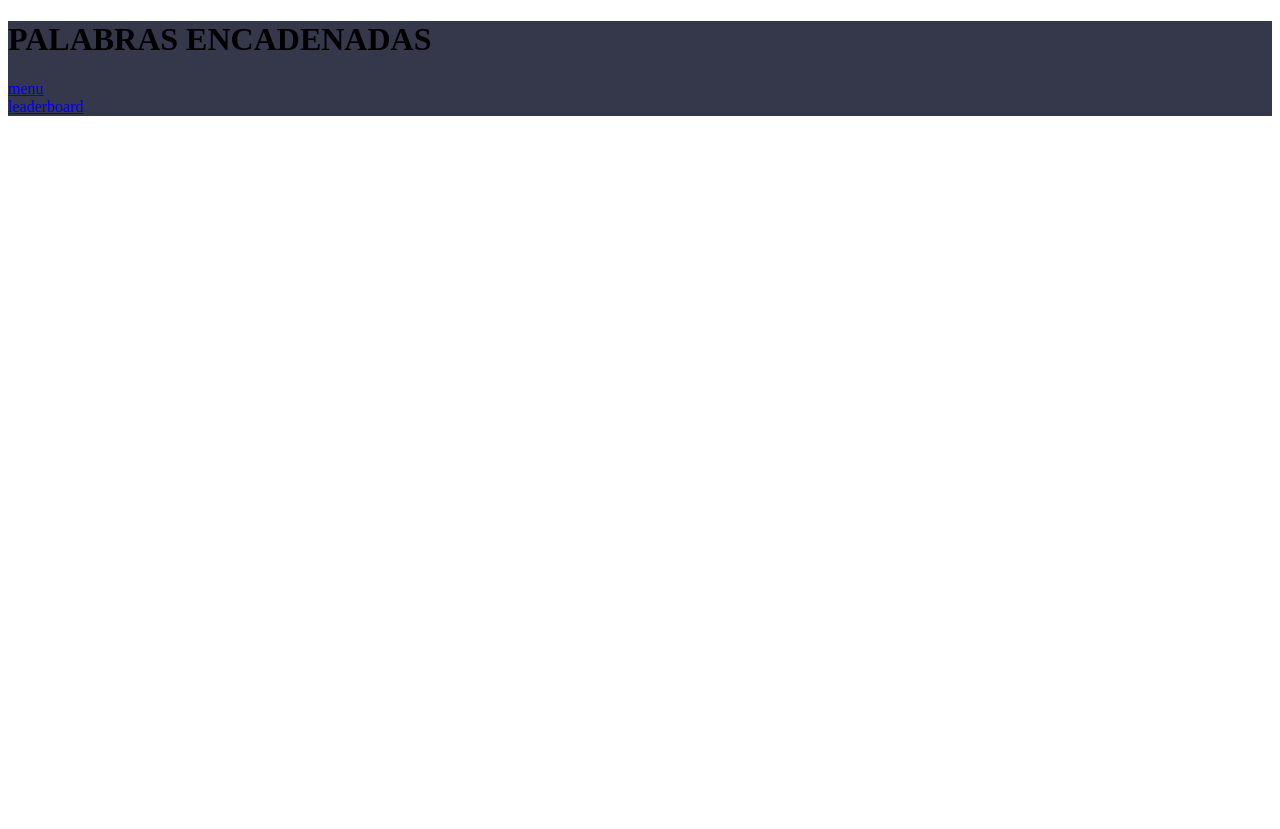
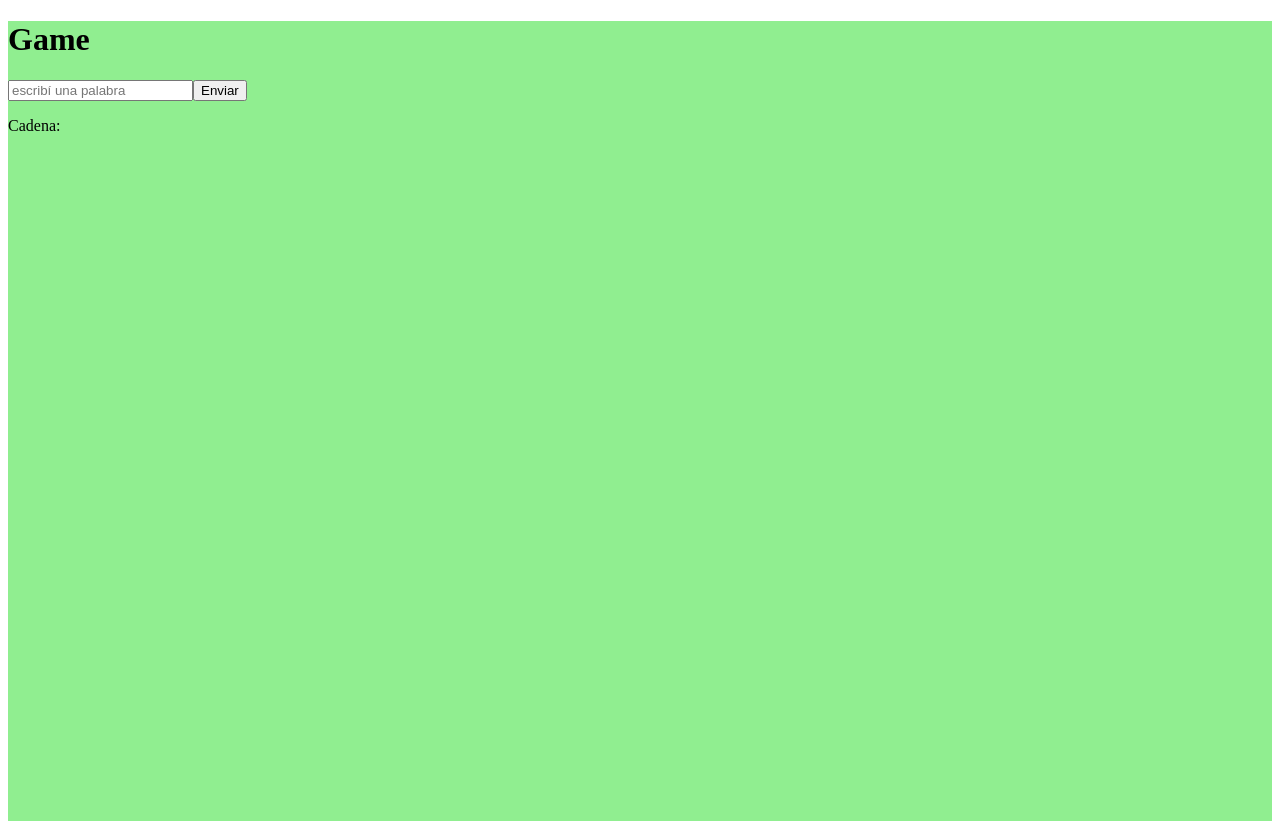
Before and after one commit to Aisha-Cassano/unq-ui-aisha-cassano-trabajo-final, a React (Vite) app in the folder Palabras-Encadenadas/: page /game in a window 1280 px wide. Before the commit the page ends 800 px from the top, so only its background shows below. Built offline with nearby package versions, Linux system fonts and the light colour scheme.

Commit message:
logica de encadenamiento

```diff
--- a/Palabras-Encadenadas/src/pages/Game.jsx
+++ b/Palabras-Encadenadas/src/pages/Game.jsx
@@ -1,12 +1,56 @@
-import { Link } from 'react-router-dom';
+import { useState } from "react";
+import { validateWord } from "../services/apiWord";
 
 function Game() {
+    const [word, setWord] = useState("");
+    const [wordChain, setWordChain] = useState([]);
+    const [msg, setMsg] = useState(null);
+
+    const handleSubmit = async () => {
+        const trimmedWord = word.trim().toLocaleUpperCase();
+
+        if (trimmedWord === "") return;
+
+        try {
+            const exists = await validateWord(trimmedWord);
+
+            if (!exists) {
+                setMsg("Palabra inexistente");
+                return;
+            }
+
+            if (wordChain.length > 0) {     // 0 = []
+                const lastWord = wordChain[wordChain.length - 1];    //ultima palabra de la cadena
+                const lastLetter = lastWord[lastWord.length - 1];    //ultima letra de la ultima palabra
+                const firstLetter = trimmedWord[0];           //primera letra de la nueva palabra
+
+                if (firstLetter !== lastLetter) {
+                    setMsg(`Debe empezar con "${lastLetter}` );
+                    return
+                }
+            }
+
+            setWordChain([...wordChain, trimmedWord])       //agrego a la cadena la nueva palabra
+            setMsg(null);       //restablezco estado
+            setWord("");        //restablezco estado
+
+        } catch (error) {
+            setResult( "Error: " + error.message);
+            console.error(error);
+        }
+    };
+
     return (
-        <div style={{ backgroundColor: "#35374B"}}>
-            <h1> PALABRAS ENCADENADAS </h1>
-            <Link to="/"> menu </Link>
-            <br />
-            <Link to="/leaderboard"> leaderboard </Link>
+        <div style={{ backgroundColor: "lightgreen", minHeight: "100vh" }}>
+            <h1>Game</h1>
+            <input
+                value={word}
+                onChange={(e) => setWord(e.target.value)}
+                placeholder="escribí una palabra"
+            />
+            <button onClick={handleSubmit}> Enviar </button>
+            {msg && <p>{msg}</p>}
+            <p> Cadena: {wordChain.join(" -> ")} </p>
         </div>
     );
 }
```
